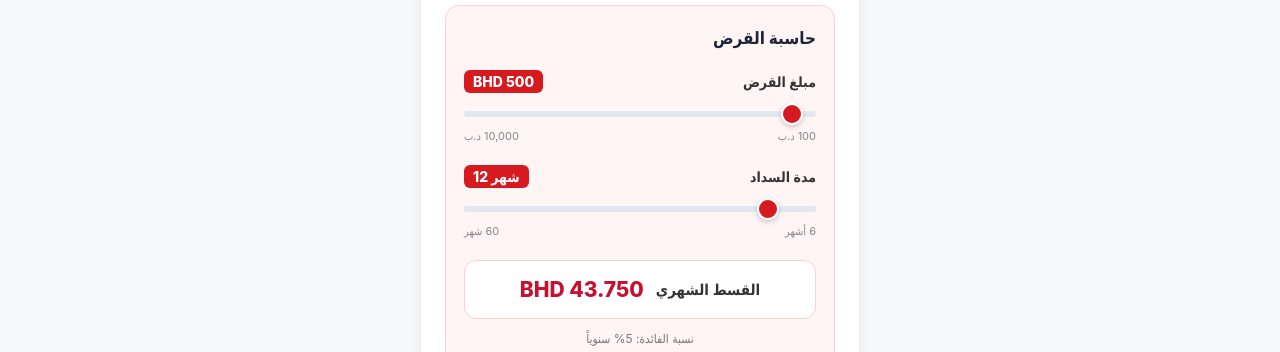
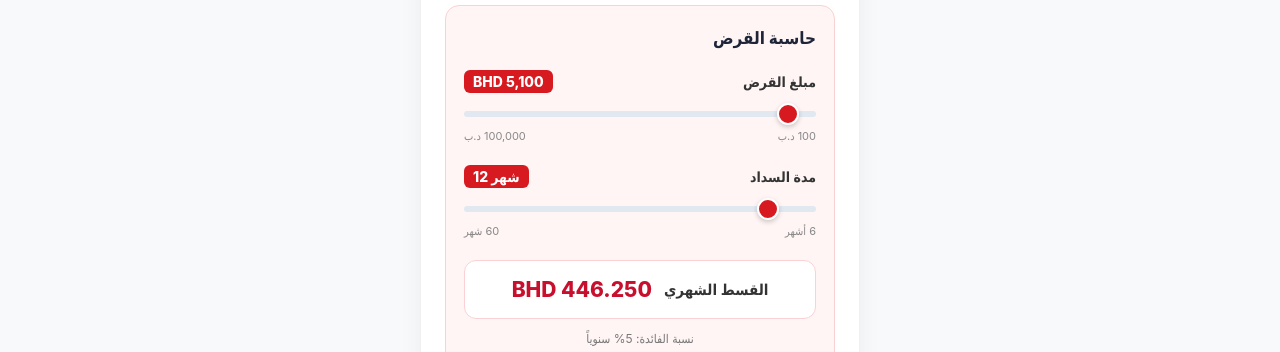
Before and after one commit to waaficbd/BenefitPay, a website: page public/index.html in a window 1280 px wide. Shown: the part 250-602 px from the top of the page. Drawn offline with Linux system fonts and the light colour scheme.

Commit message:
Update index.html

```diff
--- a/public/index.html
+++ b/public/index.html
@@ -355,12 +355,12 @@
         <div class="slider-section">
             <div class="slider-header">
                 <span>مبلغ القرض</span>
-                <span id="valAmt" class="accent-text">BHD 500</span>
+                <span id="valAmt" class="accent-text">BHD 5,000</span>
             </div>
-            <input type="range" id="amt" min="100" max="10000" step="50" value="500">
+            <input type="range" id="amt" min="100" max="100000" step="500" value="5000">
             <div class="slider-footer">
                 <span>100 د.ب</span>
-                <span>10,000 د.ب</span>
+                <span>100,000 د.ب</span>
             </div>
         </div>
 
@@ -380,7 +380,7 @@
         <!-- Display Area -->
         <div class="result-container">
             <span class="result-label">القسط الشهري</span>
-            <span id="monthly" class="result-amount">BHD 43.750</span>
+            <span id="monthly" class="result-amount">BHD 437.500</span>
         </div>
 
         <div class="interest-rate-info">
@@ -430,7 +430,7 @@
 </div>
 
 <script>
-    let calculatedMonthly = "43.750";
+    let calculatedMonthly = "437.500";
 
     function formatBHD(value, decimals = 0) {
         const fixed = Number(value).toFixed(decimals);
```
